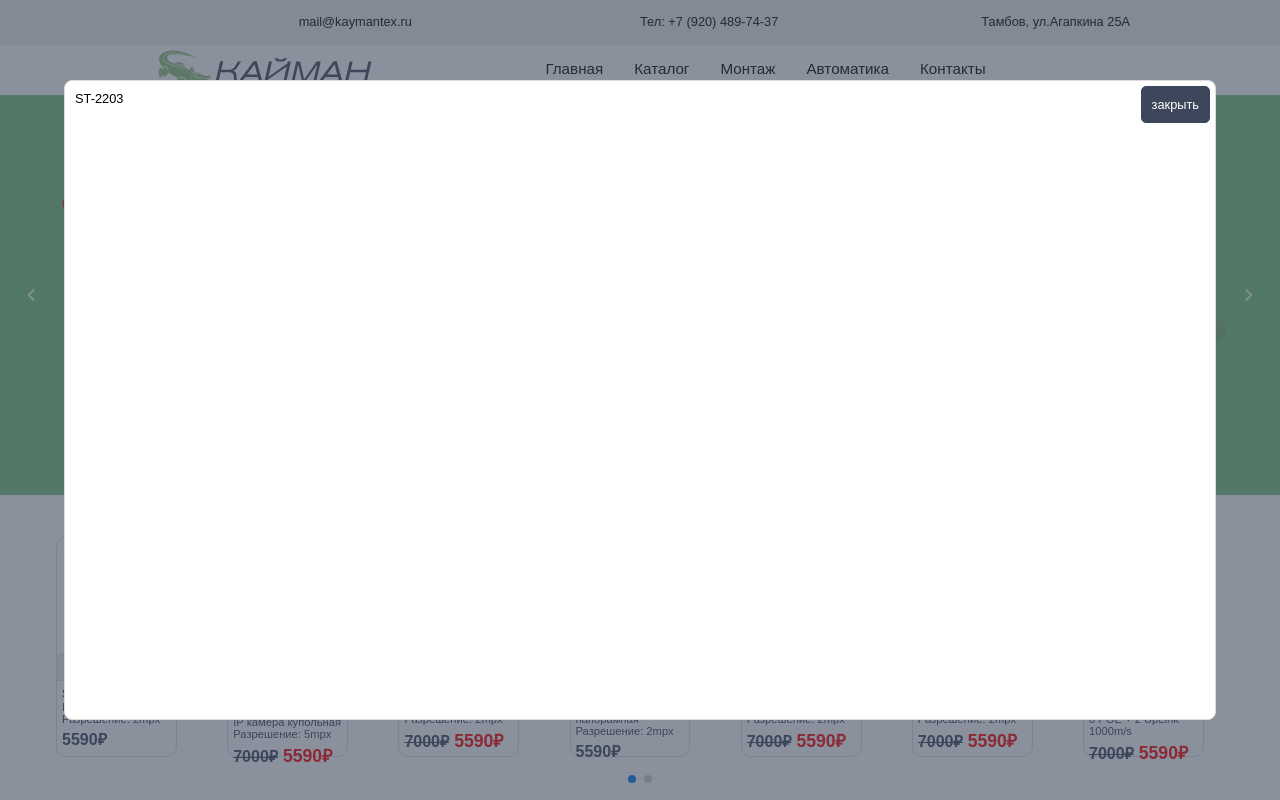
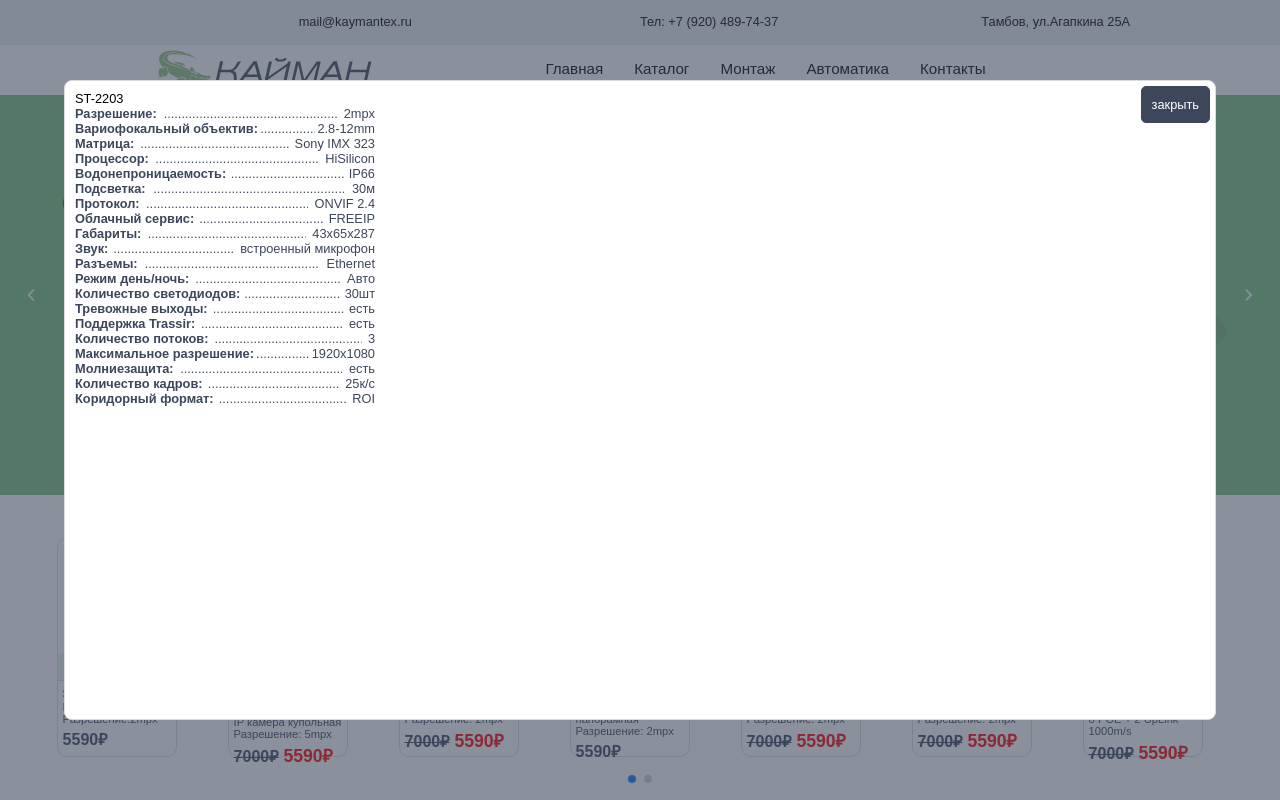
Before and after one commit to kaymantex68/site_cayman, a React (Create React App) app: page / in a window 1280 px wide. Both pictures are taken after a click on the element 111 px from the left and 647 px from the top of the page. Shown: the top 800 px of the page. Built offline with nearby package versions, Linux system fonts and the light colour scheme.

Commit message:
home детальная карта товара

```diff
--- a/src/Data.js
+++ b/src/Data.js
@@ -16,12 +16,26 @@
         pic: i1,
         pic_brand: i1_brand,
         info: {
-            text: 'Разрешение: 2mpx',
-            text1: 'Вариофокальный объектив: 2.8-12mm',
-            text2: 'Матрица: Sony IMX 323',
-            text3: 'Процессор: HiSilicon',
-            text4: 'Водонепроницаемость: IP66',
-            text5: 'Подсветка: 30м'
+            text: ['Разрешение:', '2mpx'],
+            text1: ['Вариофокальный объектив:', ' 2.8-12mm'],
+            text2: ['Матрица:', ' Sony IMX 323'],
+            text3: ['Процессор:', ' HiSilicon'],
+            text4: ['Водонепроницаемость:', ' IP66'],
+            text5: ['Подсветка:', ' 30м'],
+            text6: ['Протокол:', ' ONVIF 2.4'],
+            text7: ['Облачный сервис:', ' FREEIP'],
+            text8: ['Габариты:', ' 43х65х287'],
+            text9: ['Звук:', ' встроенный микрофон'],
+            text10: ['Разъемы:', ' Ethernet'],
+            text11: ['Режим день/ночь:', ' Авто'],
+            text12: ['Количество светодиодов:', ' 30шт'],
+            text13: ['Тревожные выходы:', ' есть'],
+            text14: ['Поддержка Trassir:', ' есть'],
+            text15: ['Количество потоков:', ' 3'],
+            text16: ['Максимальное разрешение:', ' 1920х1080'],
+            text17: ['Молниезащита:', ' есть'],
+            text18: ['Количество кадров:', ' 25к/с'],
+            text19: ['Коридорный формат:', ' ROI'],
         },
         coast: '5590₽',
         old_coast: false,
--- a/src/components/Modal/ModalWindow.js
+++ b/src/components/Modal/ModalWindow.js
@@ -20,9 +20,16 @@
     <>
     <div className={classes.Modal_back} onClick={OpenModal}></div>
     <div className={classes.Modal}>{Model.model}
-    <div className={classes.Pic} onClick={OpenModal}>
-
-    </div>
+    {Object.keys(Model.info).map((item, index) => {
+                        return (
+                            <div className={classes.Stroka} key={index}>
+                            <div className={classes.tag}>{Model.info[item][0]}</div>
+                            <div className={classes.Centre}>..................................................................</div>
+                            <div className={classes.info}>{Model.info[item][1]}</div>
+                            </div>
+                        )
+                    })}
+    <div className={classes.Pic} onClick={OpenModal}></div>
         <div className={classes.exit} onClick={OpenModal}>закрыть</div>
     </div>
     </>
--- a/src/components/Modal/ModalWindow.module.css
+++ b/src/components/Modal/ModalWindow.module.css
@@ -24,6 +24,11 @@
     z-index: 9999;
 }
 
+.Modal >p {
+    color: #3C475B;
+    font-size: 0.8rem;
+}
+
 .exit{
     position: absolute;
    padding:10px;
@@ -42,6 +47,33 @@
 }
 
 
+.Stroka{
+    width: 300px;
+    /* background-color:green; */
+    display: flex;
+}
+.tag{
+    flex:auto;
+    color: #3C475B;
+    font-weight: bold;
+
+    /* background-color: aquamarine; */
+
+}
+
+.Centre{
+    flex:25;
+    overflow: hidden;
+    color:#3C475B;
+}
+.info{
+    flex:auto;
+    color: #3C475B;
+    text-align: right;
+    /* background-color: blue; */
+
+}
+
 @media (max-width: 1100px){
     .Modal{
         width:100%;
```
